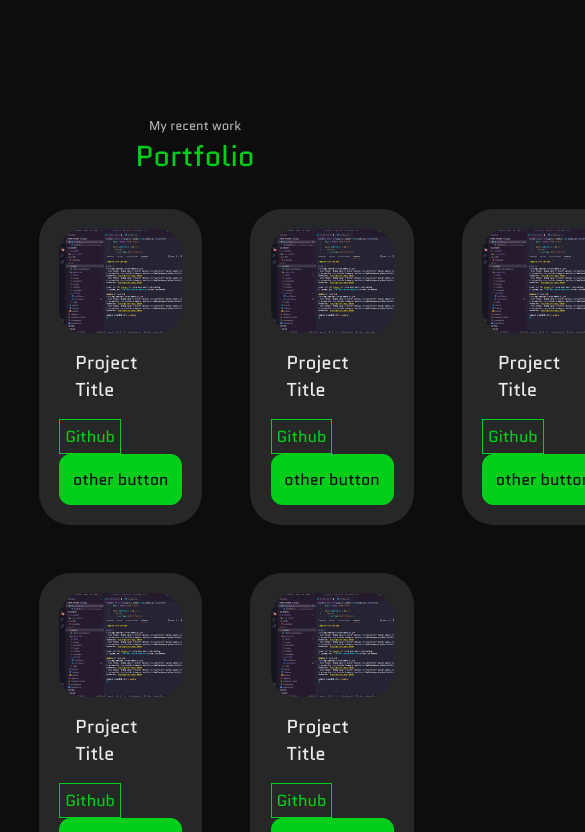
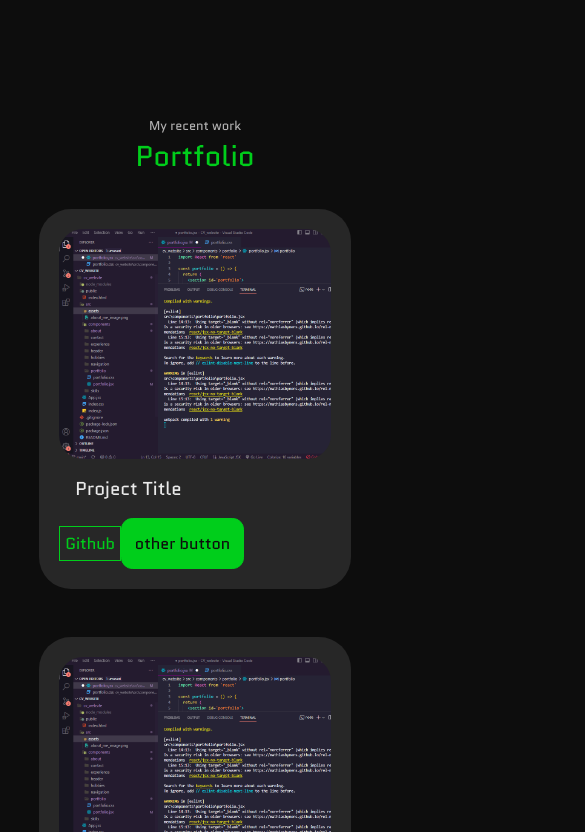
Before and after one commit to Theodoreprof/CV_website, a React (Create React App) app in the folder cv_website/: page / in a window 390 px wide. Shown: the part 4712-5544 px from the top of the page, 585 px wide, since content can reach past the window. Built offline with nearby package versions, Linux system fonts and the light colour scheme.

Commit message:
portfolio res

```diff
--- a/cv_website/src/components/portfolio/portfolio.css
+++ b/cv_website/src/components/portfolio/portfolio.css
@@ -1,5 +1,5 @@
 .portfolio__section {
-    min-height: 1100px;
+    height: 1100px;
 }
 
 .portfolio__container {
@@ -31,3 +31,69 @@
     overflow: hidden;
     border-radius: 1.5em;
 }
+
+@media screen and (max-width: 1700px) {
+    .portfolio__container {
+        grid-template-columns: repeat(3, 1fr);
+    }
+}
+
+@media screen and (max-width: 1500px) {
+    .portfolio__section {
+        height: 1000px;
+    }
+}
+
+@media screen and (max-width: 1024px) {
+    .portfolio__container {
+        grid-template-columns: 1fr 1fr;
+    }
+
+    .portfolio__section {
+        height: 1600px;
+    }
+}
+
+@media screen and (max-width: 850px) {
+    .portfolio__container {
+        grid-template-columns: 1fr;
+        max-width: 500px;
+    }
+    .portfolio__section {
+        height: 3700px;
+    }
+}
+
+
+@media screen and (max-width: 600px) {
+
+    .portfolio__container {
+        grid-template-columns: 1fr;
+        max-width: 80%;
+    }
+
+    .portfolio__section {
+        height: 3500px;
+    }
+}
+
+@media screen and (max-width: 560px) {
+
+    .portfolio__section {
+        height: 3300px;
+    }
+}
+
+@media screen and (max-width: 530px) {
+
+    .portfolio__section {
+        height: 3200px;
+    }
+}
+
+@media screen and (max-width: 490px) {
+
+    .portfolio__section {
+        height: 2700px;
+    }
+}
```
